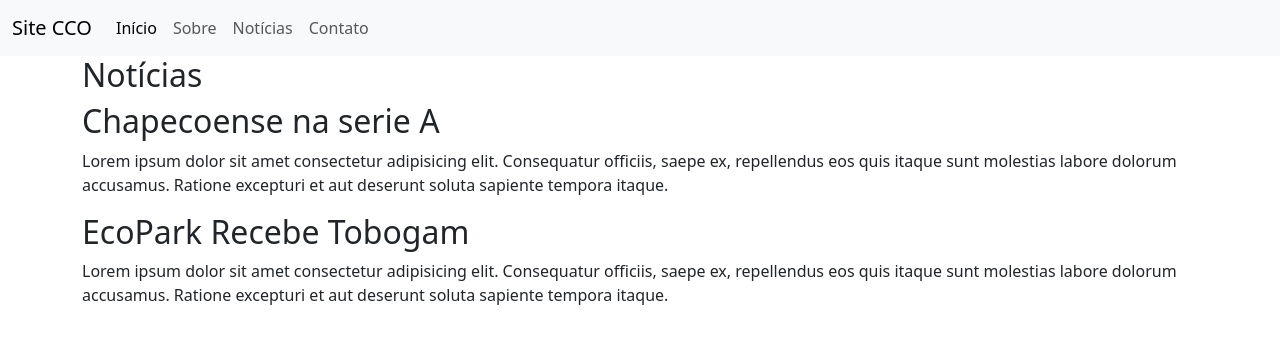
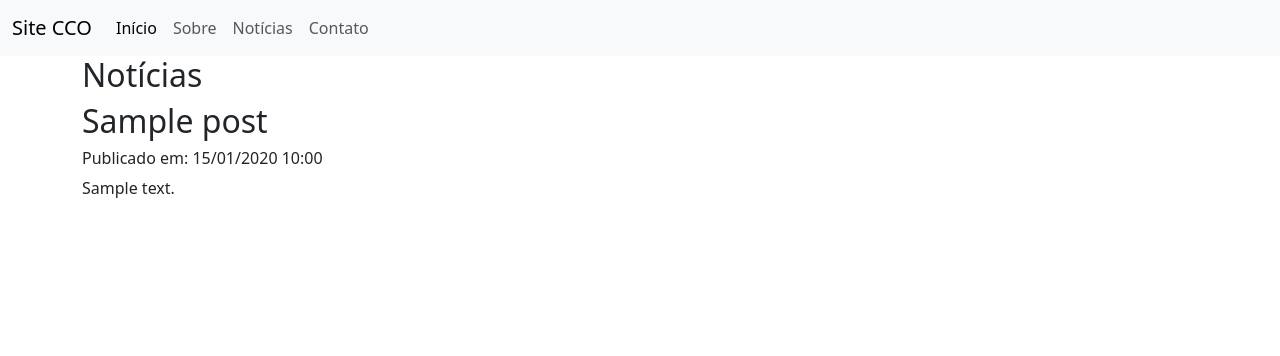
Before and after one commit to lordjack/pweb1_2024_2, a PHP site: page /php/site/noticias.php in a window 1280 px wide. Shown: the top 356 px of the page. Run offline with PHP 8.4, Linux system fonts and the light colour scheme; tables that the repository leaves empty hold one stand-in row (values such as "Sample post").

Commit message:
add listagem de noticias no blog do site

```diff
--- a/php/site/noticias.php
+++ b/php/site/noticias.php
@@ -1,17 +1,23 @@
 <?php
  include "./header.php";
+ include "./admin/db.class.php";
 ?>
 
 <div class="row">
     <div class="col">
         <h2>Notícias</h2>
 
-        <h2>Chapecoense na serie A</h2>
-        <p> Lorem ipsum dolor sit amet consectetur adipisicing elit. Consequatur officiis, saepe ex, repellendus eos quis itaque sunt molestias labore dolorum accusamus. Ratione excepturi et aut deserunt soluta sapiente tempora itaque.</p>
+        <?php
 
-        <h2>EcoPark Recebe Tobogam</h2>
-        <p> Lorem ipsum dolor sit amet consectetur adipisicing elit. Consequatur officiis, saepe ex, repellendus eos quis itaque sunt molestias labore dolorum accusamus. Ratione excepturi et aut deserunt soluta sapiente tempora itaque.</p>
+            $db = new db('post');
+            $posts = $db->all();
 
+            foreach($posts as $item){
+                echo "<h2>$item->titulo</h2>";
+                echo "<h6>Publicado em: ".date('d/m/Y H:i', strtotime($item->data_publicacao))."</h6>";
+                echo "<p>$item->texto</p>";
+            }
+        ?>
     </div>
 </div>
 
```
